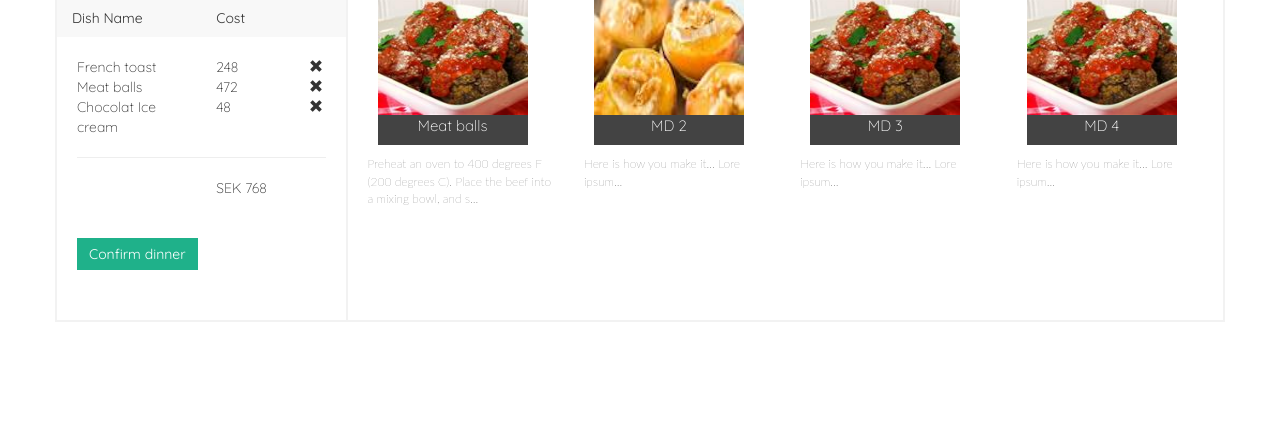
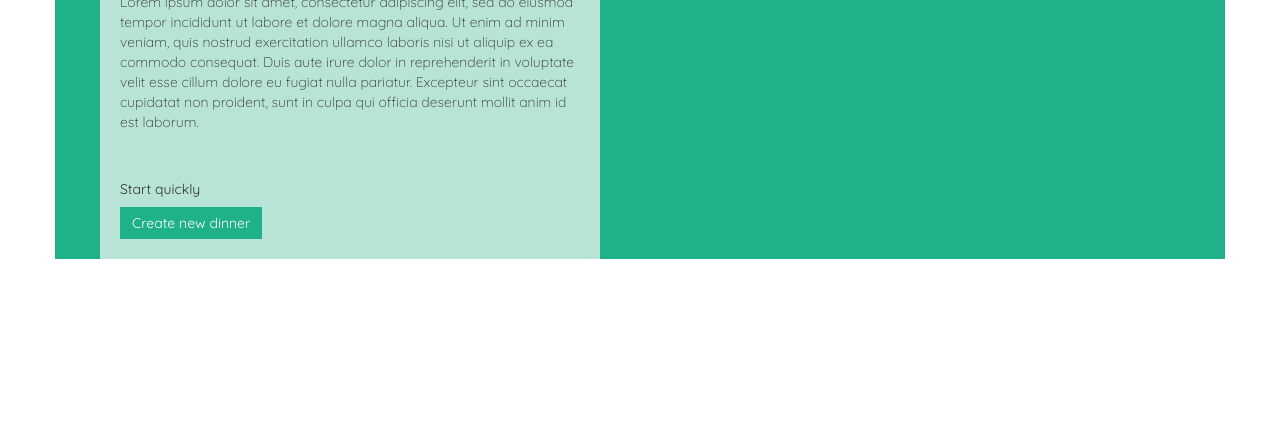
Before and after one commit to ninaolo/dinnerplanner, a plain HTML site: page index.html in a window 1280 px wide. Shown: the part 362-800 px from the top of the page. Drawn offline with nearby package versions, Linux system fonts and the light colour scheme.

Commit message:
added a HomeController for homeView

```diff
--- a/index.html
+++ b/index.html
@@ -245,6 +245,8 @@
 
 		<script src="js/controller/sidebarController.js"></script>
 		<script src="js/controller/dishDetailsController.js"></script>
+		<script src="js/controller/homeController.js"></script>
+
 
 	</body>
 </html>
--- a/js/app.js
+++ b/js/app.js
@@ -12,6 +12,7 @@ $(function() {
 
 	var sidebarController = new SidebarController(sidebarView, dinnerModel, dinnerView, dishDetailsView, backAndEditView);
 	var dishDetailsController = new DishDetailsController(dishDetailsView,selectDishView,dinnerModel);
+	var homeController = new HomeController(homeView,sidebarView,selectDishView);
 
 	// hide() and show() will later be fixed with controllers
 	$("#homeView").hide();
@@ -26,12 +27,12 @@ $(function() {
 
 	// SCREEN 1 - HOM
 
-	//$("#homeView").show();
+	$("#homeView").show();
 
 	// SCREEN 2 - SELECT DISH
 
-	$("#sidebarView").show();
-	$("#selectDishView").show();
+	//$("#sidebarView").show();
+	//$("#selectDishView").show();
 
 	// SCREEN 3 - DISH DETAILS
 
--- /dev/null
+++ b/js/controller/homeController.js
@@ -0,0 +1,8 @@
+var HomeController = function(homeView, sidebarView, selectDishView) {
+
+    homeView.newDinner.click(function(){
+        homeView.container.hide();
+        sidebarView.container.show();
+        selectDishView.container.show();
+    });
+}
--- a/js/view/homeView.js
+++ b/js/view/homeView.js
@@ -1,7 +1,9 @@
 //ExampleView Object constructor
 var HomeView = function (container, model) {
 
-	this.testing = container.find("#testing");
-	this.testing.html("<p>TESTING</p>");
+	model.addObserver(this);
+
+	this.container = container;
+	this.newDinner = container.find("#newDinner");
 
 }
```
